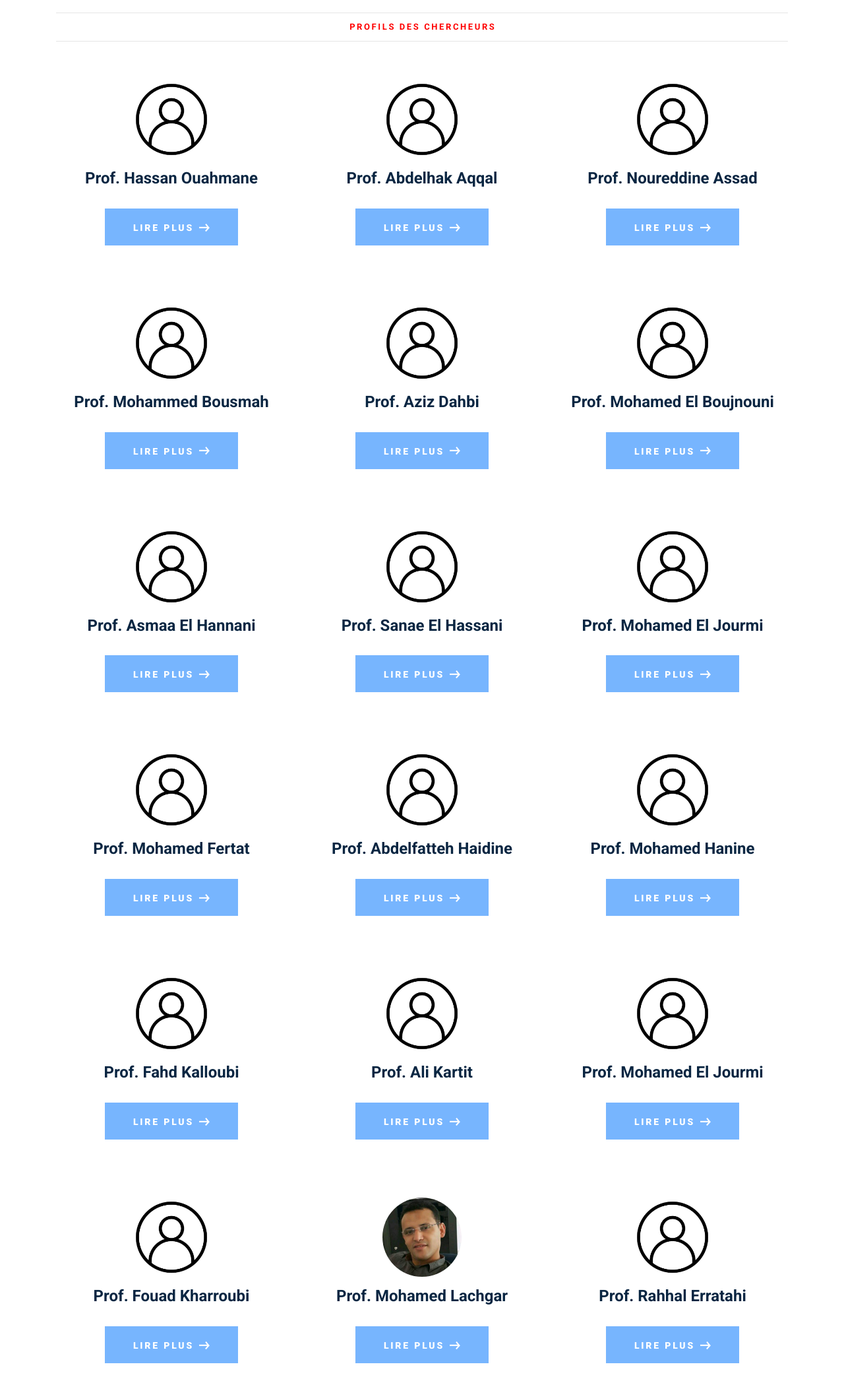
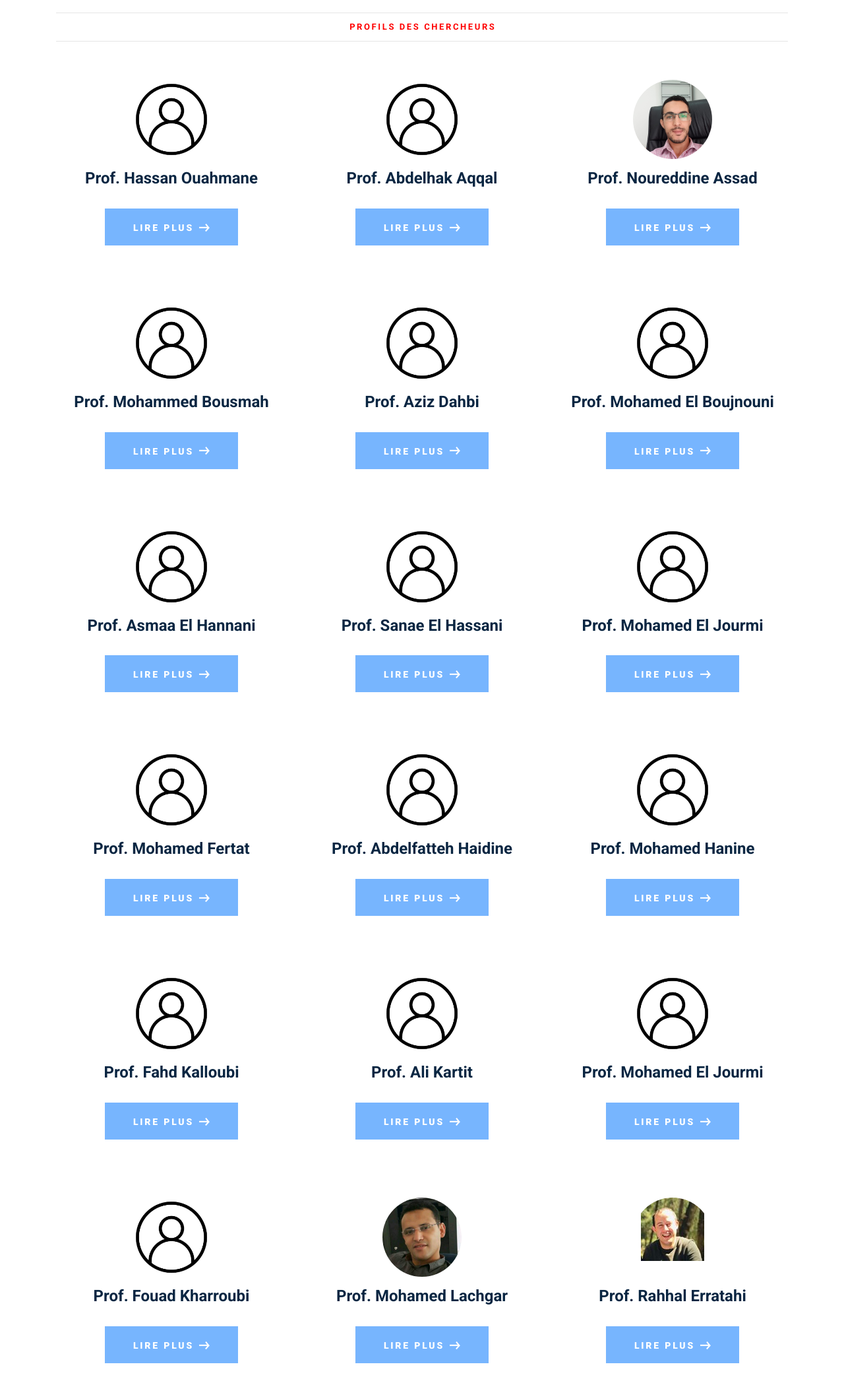
Before and after one commit to lachgar/labo, a website: page members.html in a window 1280 px wide. Shown: the part 980-3079 px from the top of the page at 66% size. Drawn offline with Linux system fonts and the light colour scheme.

Commit message:
first commit

```diff
--- a/members.html
+++ b/members.html
@@ -98,7 +98,7 @@ and open the template in the editor.
 
                         <div class="col-xl-4 col-md-4">
                             <div class="speaker text-center">
-                                <div class="sp_img"><img alt="" src="images/photo.png"></div>
+                                <div class="sp_img"><img alt="" src="images/assad.jpeg"></div>
                                 <h4 >Prof. Noureddine Assad</h4>
                                 <div class="button button_4 cta_button"><a href="#"><span>Lire plus<img src="images/arrow.png" alt=""></span></a></div>
                             </div>
@@ -226,7 +226,7 @@ and open the template in the editor.
 
                         <div class="col-xl-4 col-md-4">
                             <div class="speaker text-center">
-                                <div class="sp_img"><img alt="" src="images/photo.png"></div>
+                                <div class="sp_img"><img alt="" src="images/erratahi.jpeg"></div>
                                 <h4 >Prof. Rahhal Erratahi</h4>
                                 <div class="button button_4 cta_button"><a href="#"><span>Lire plus<img src="images/arrow.png" alt=""></span></a></div>
                             </div>
```
Also changed, not shown: images/assad.jpeg (added), images/erratahi.jpeg (added).
